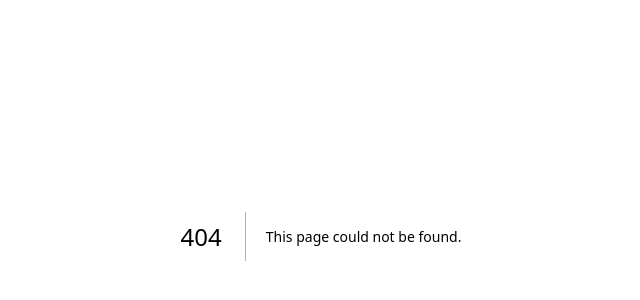
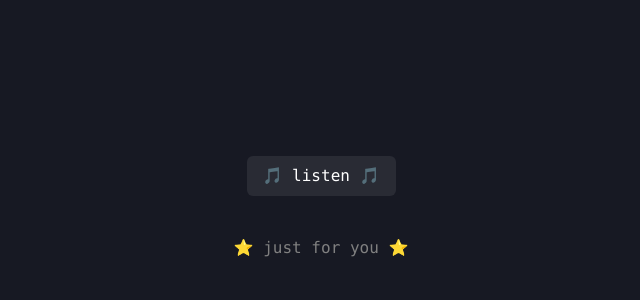
Before and after one commit to itzmeowww/thnsnkmd, a Next.js app: page /listen in a window 1280 px wide. Before the commit this address had no page. Shown: the part 164-464 px from the top of the page, without its empty margins (319-959 px from the left). Built offline with nearby package versions, Linux system fonts and the light colour scheme.

Commit message:
add /listen

```diff
--- a/package.json
+++ b/package.json
@@ -12,7 +12,7 @@
     "@chakra-ui/theme-tools": "1.1.2",
     "@emotion/react": "11.1.5",
     "@emotion/styled": "11.1.5",
-    "framer-motion": "^4.0.3",
+    "framer-motion": "^4.1.11",
     "next": "latest",
     "react": "^17.0.2",
     "react-dom": "^17.0.2"
--- /dev/null
+++ b/src/pages/listen.tsx
@@ -0,0 +1,40 @@
+import { Container } from "../components/Container";
+import {
+  Link as ChakraLink,
+  Button,
+  Box,
+  Text,
+  ScaleFade,
+} from "@chakra-ui/react";
+import Link from "next/link";
+const Listen = () => {
+  return (
+    <Container height="100vh">
+      <Box height="40vh" w="100%"></Box>
+      <ScaleFade in={true}>
+        <ChakraLink
+          as={Link}
+          href="https://open.spotify.com/playlist/17BFeQfJK2Mv8i5oF2gdKH?si=66105e9e819b41b0"
+          isExternal
+        >
+          <Button size="md" fontFamily="mono" fontWeight="thin">
+            🎵 listen 🎵
+          </Button>
+        </ChakraLink>
+      </ScaleFade>
+      <Box height="5vh" w="100%"></Box>
+      <ScaleFade in={true}>
+        <Text
+          fontSize={["sm", "md"]}
+          fontFamily="mono"
+          fontWeight="thin"
+          color="grey"
+        >
+          ⭐ just for you ⭐
+        </Text>
+      </ScaleFade>
+    </Container>
+  );
+};
+
+export default Listen;
```
Also changed, not shown: src/components/Card.tsx (+18 -3 lines), 1 other file (tests, documents, lock files or other folders).
